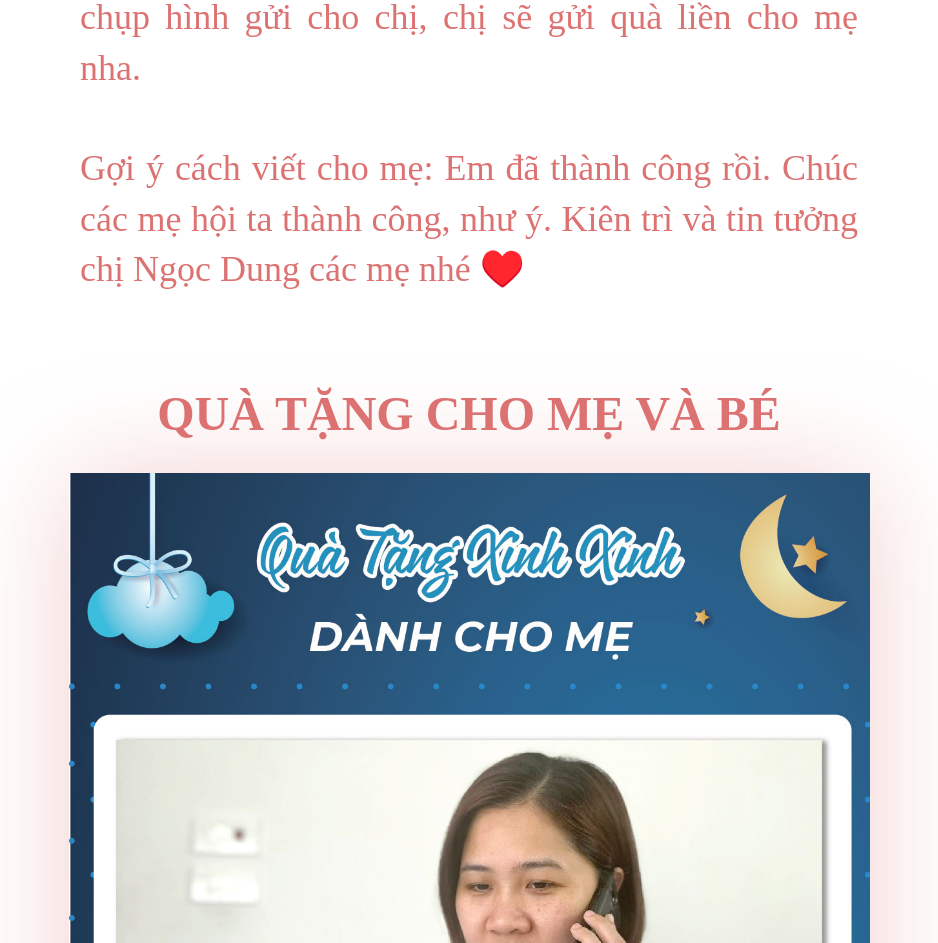
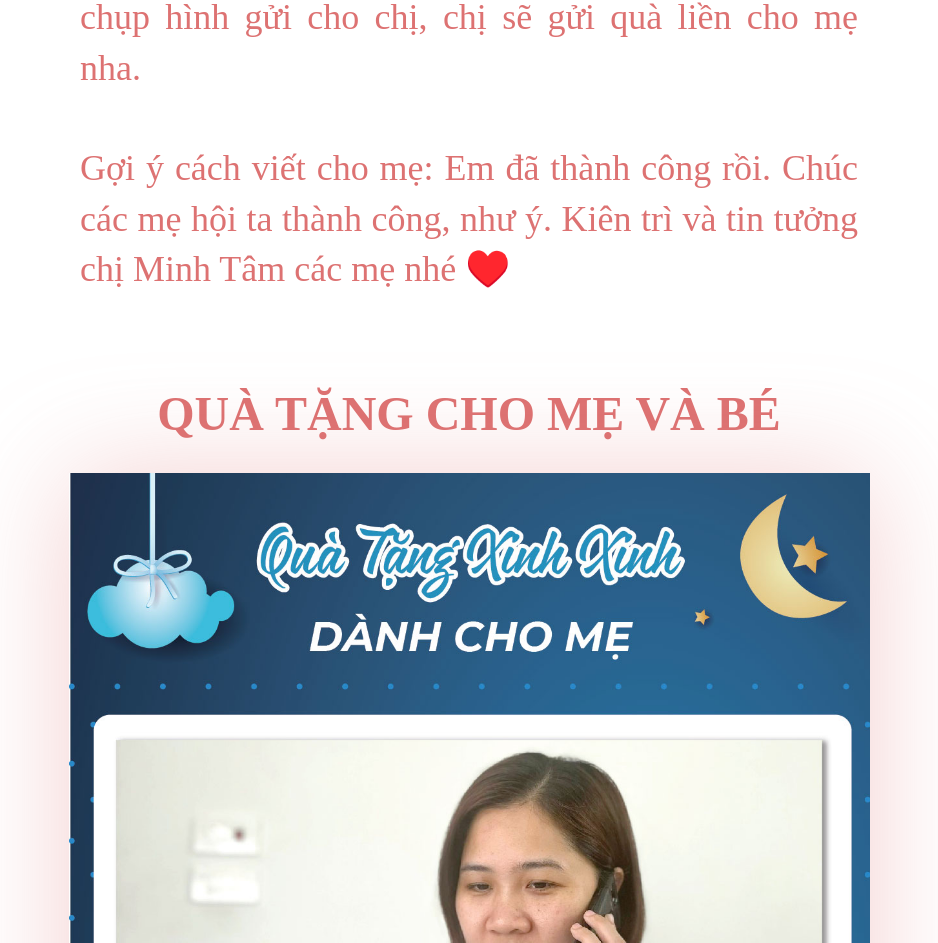
Before and after one commit to nmchien/ton-minhtam, a plain HTML site: page img/buc-thu.html in a window 1280 px wide. Shown: the part 1816-2759 px from the top of the page, without its empty margins (171-1109 px from the left). Drawn offline with Linux system fonts and the light colour scheme.

Commit message:
Update buc-thu.html
Signed-off-by: nmchien <83529530+nmchien@users.noreply.github.com>

```diff
--- a/img/buc-thu.html
+++ b/img/buc-thu.html
@@ -16,7 +16,7 @@
             <div>Mẹ hãy viết vài dòng khích lệ các mẹ trên hội trong ngày hôm nay hoặc ngày mai, để tiếp thêm động lực cho các mẹ, mẹ nhé. Sau khi mẹ post xong, mẹ hãy chụp hình gửi cho chị, chị sẽ gửi quà liền cho mẹ nha.</div>
 
             <br>
-            <div>Gợi ý cách viết cho mẹ: Em đã thành công rồi. Chúc các mẹ hội ta thành công, như ý. Kiên trì và tin tưởng chị Ngọc Dung các mẹ nhé ♥️</div>
+            <div>Gợi ý cách viết cho mẹ: Em đã thành công rồi. Chúc các mẹ hội ta thành công, như ý. Kiên trì và tin tưởng chị Minh Tâm các mẹ nhé ♥️</div>
         </div>
         <div class="header_catalog">
             <div class="cataTxt">Quà tặng cho mẹ và bé</div>
```
